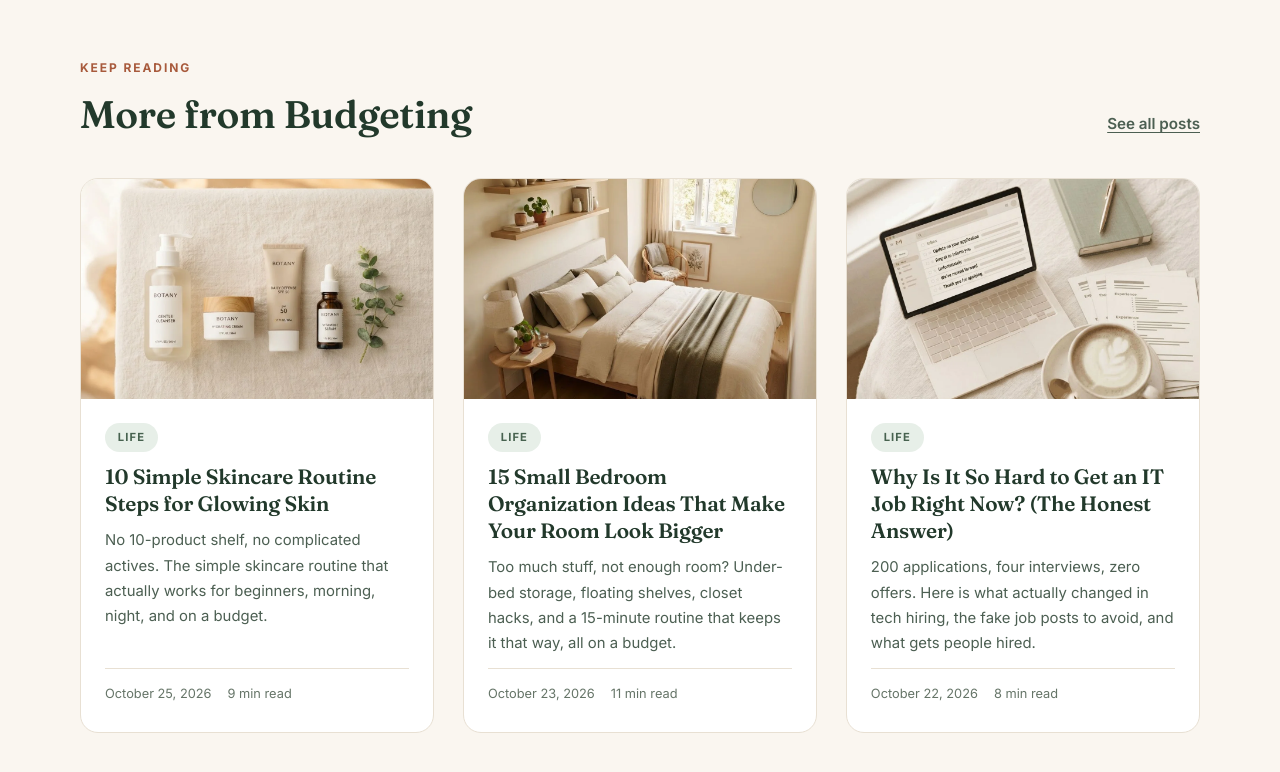
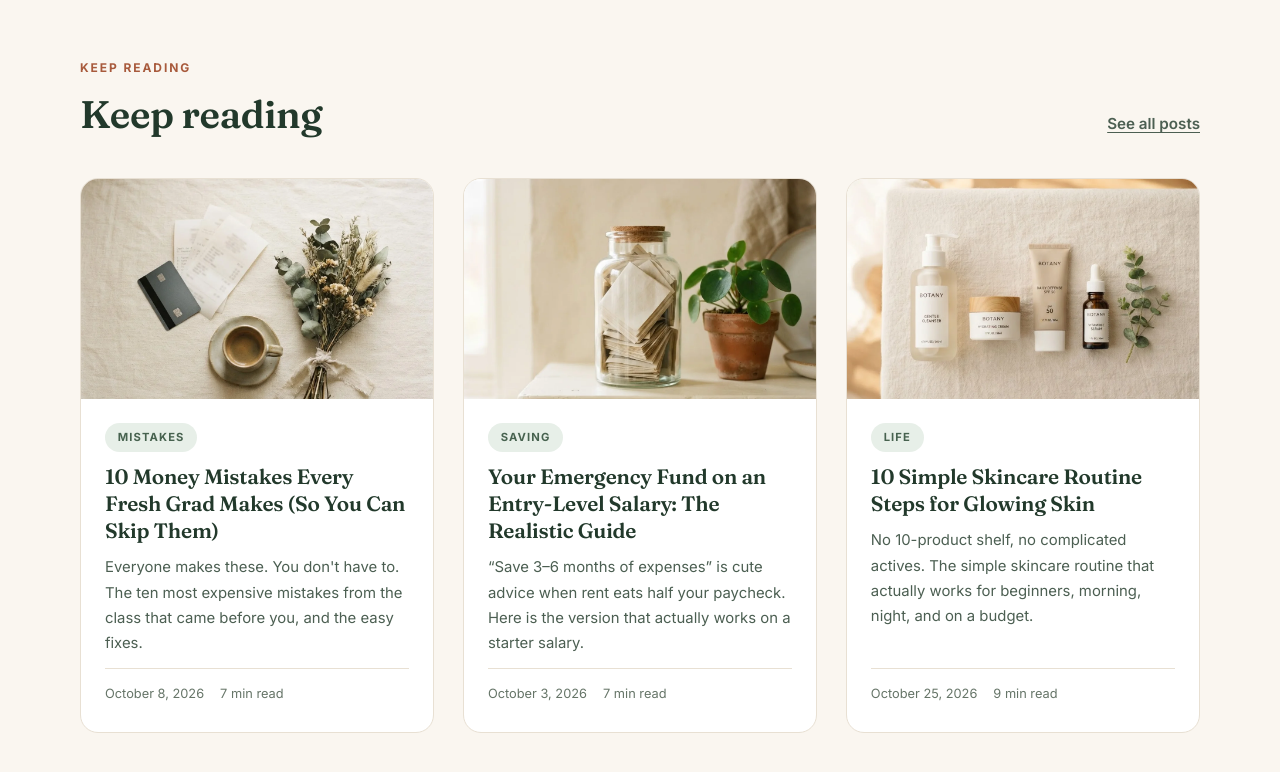
Before and after one commit to umairkhn1/bloomandbudget, a plain HTML site: page posts/budget-first-salary.html in a window 1280 px wide. Shown: the part 7928-8700 px from the top of the page. Drawn offline with Linux system fonts and the light colour scheme.

Commit message:
Rework site: legal pages, clean URLs, author pages, blog archive, category pages, post upgrades

```diff
--- a/posts/budget-first-salary.html
+++ b/posts/budget-first-salary.html
@@ -372,11 +372,33 @@
         <div class="section-head">
           <div>
             <span class="eyebrow">Keep reading</span>
-            <h2>More from Budgeting</h2>
+            <h2>Keep reading</h2>
           </div>
           <p><a href="/blog">See all posts</a></p>
         </div>
         <div class="post-grid">
+          <article class="post-card">
+            <a href="/posts/money-mistakes" class="thumb" aria-hidden="true" tabindex="-1">
+              <img src="/img/cover-mistakes.webp" alt="Credit card and receipts on a cream table" width="1200" height="750" loading="lazy" decoding="async">
+            </a>
+            <div class="body">
+              <span class="tag">Mistakes</span>
+              <h3><a href="/posts/money-mistakes">10 Money Mistakes Every Fresh Grad Makes (So You Can Skip Them)</a></h3>
+              <p class="excerpt">Everyone makes these. You don&#x27;t have to. The ten most expensive mistakes from the class that came before you, and the easy fixes.</p>
+              <div class="meta"><span>October 8, 2026</span><span>7 min read</span></div>
+            </div>
+          </article>
+          <article class="post-card">
+            <a href="/posts/emergency-fund" class="thumb" aria-hidden="true" tabindex="-1">
+              <img src="/img/cover-emergency.webp" alt="Glass jar with folded banknotes and a small plant" width="1200" height="750" loading="lazy" decoding="async">
+            </a>
+            <div class="body">
+              <span class="tag">Saving</span>
+              <h3><a href="/posts/emergency-fund">Your Emergency Fund on an Entry-Level Salary: The Realistic Guide</a></h3>
+              <p class="excerpt">“Save 3–6 months of expenses” is cute advice when rent eats half your paycheck. Here is the version that actually works on a starter salary.</p>
+              <div class="meta"><span>October 3, 2026</span><span>7 min read</span></div>
+            </div>
+          </article>
           <article class="post-card">
             <a href="/posts/simple-skincare-routine-glowing-skin" class="thumb" aria-hidden="true" tabindex="-1">
               <img src="/img/cover-skincare.webp" alt="Minimal skincare products including cleanser, moisturizer and sunscreen on a cream linen background" width="1200" height="750" loading="lazy" decoding="async">
@@ -386,28 +408,6 @@
               <h3><a href="/posts/simple-skincare-routine-glowing-skin">10 Simple Skincare Routine Steps for Glowing Skin</a></h3>
               <p class="excerpt">No 10-product shelf, no complicated actives. The simple skincare routine that actually works for beginners, morning, night, and on a budget.</p>
               <div class="meta"><span>October 25, 2026</span><span>9 min read</span></div>
-            </div>
-          </article>
-          <article class="post-card">
-            <a href="/posts/small-bedroom-organization-ideas" class="thumb" aria-hidden="true" tabindex="-1">
-              <img src="/img/cover-bedroom.webp" alt="Bright organized small bedroom with floating shelves and woven storage baskets" width="1200" height="750" loading="lazy" decoding="async">
-            </a>
-            <div class="body">
-              <span class="tag">Life</span>
-              <h3><a href="/posts/small-bedroom-organization-ideas">15 Small Bedroom Organization Ideas That Make Your Room Look Bigger</a></h3>
-              <p class="excerpt">Too much stuff, not enough room? Under-bed storage, floating shelves, closet hacks, and a 15-minute routine that keeps it that way, all on a budget.</p>
-              <div class="meta"><span>October 23, 2026</span><span>11 min read</span></div>
-            </div>
-          </article>
-          <article class="post-card">
-            <a href="/posts/why-it-jobs-are-hard" class="thumb" aria-hidden="true" tabindex="-1">
-              <img src="/img/cover-jobs.webp" alt="Laptop showing rejection emails beside coffee and resumes on a cream desk" width="1200" height="750" loading="lazy" decoding="async">
-            </a>
-            <div class="body">
-              <span class="tag">Life</span>
-              <h3><a href="/posts/why-it-jobs-are-hard">Why Is It So Hard to Get an IT Job Right Now? (The Honest Answer)</a></h3>
-              <p class="excerpt">200 applications, four interviews, zero offers. Here is what actually changed in tech hiring, the fake job posts to avoid, and what gets people hired.</p>
-              <div class="meta"><span>October 22, 2026</span><span>8 min read</span></div>
             </div>
           </article>
         </div>
```
Also changed, not shown: posts/emergency-fund.html (+23 -23 lines), posts/money-mistakes.html (+23 -23 lines), posts/simple-skincare-routine-glowing-skin.html (+1 -1 lines), posts/small-bedroom-organization-ideas.html (+1 -1 lines), posts/why-it-jobs-are-hard.html (+1 -1 lines), 1 other file.
